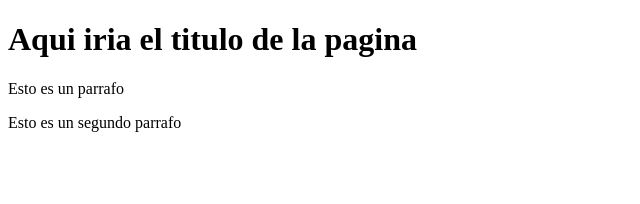
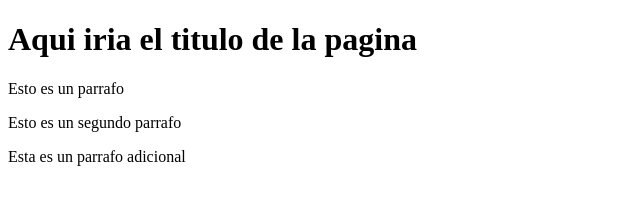
Before and after one commit to joseph28-vasquez/Proyecto-web-empresa-C, a plain HTML site: page index.html in a window 1280 px wide. Shown: the whole page, without its empty margins (0-640 px from the left). Drawn offline with Linux system fonts and the light colour scheme.

Commit message:
Parrafo adicional

```diff
--- a/index.html
+++ b/index.html
@@ -10,5 +10,7 @@
     <h1>Aqui iria el titulo de la pagina</h1>
     <p>Esto es un parrafo</p>
     <p>Esto es un segundo parrafo</p>
+
+    <p>Esta es un parrafo adicional</p>
 </body>
 </html>
```
